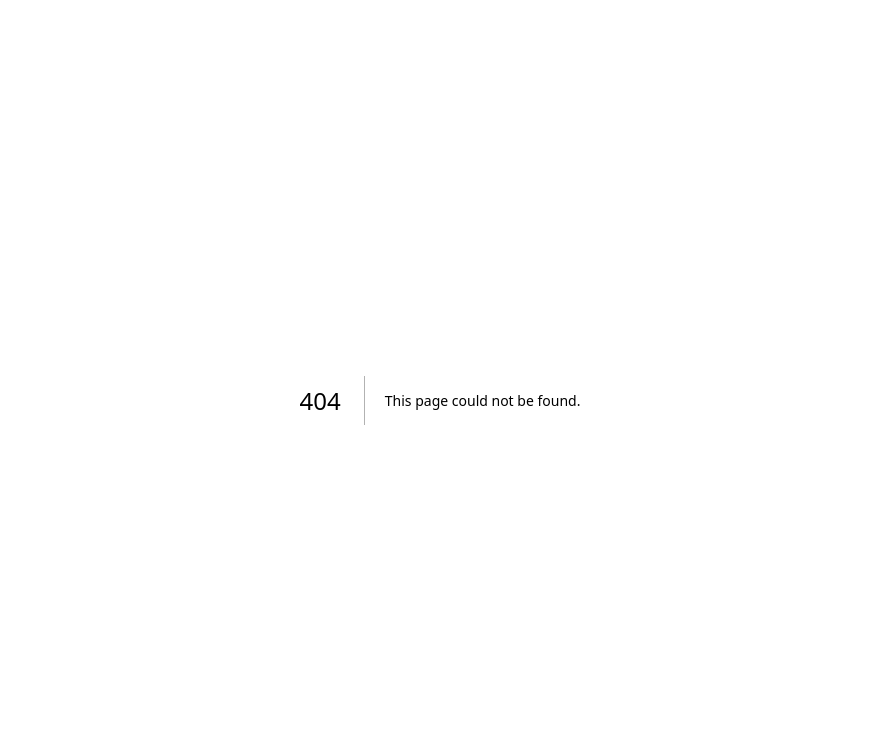
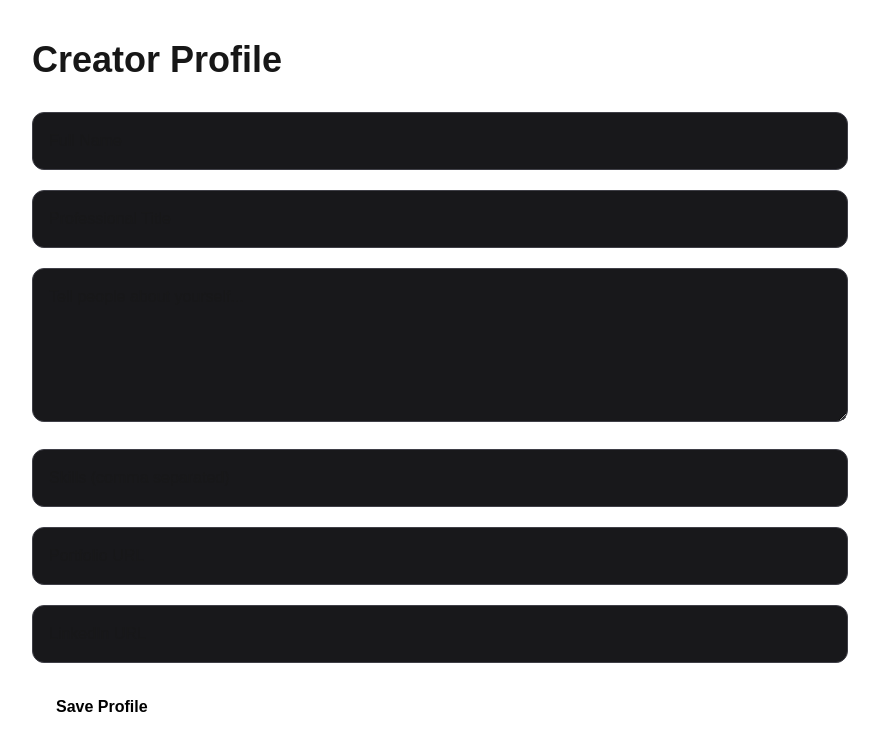
Before and after one commit to dvrajguru-lang/hireflow-ai, a Next.js app: page /profile in a window 1280 px wide. Before the commit this address had no page. Shown: the top 750 px of the page, without its empty margins (200-1079 px from the left). Built offline with nearby package versions, Linux system fonts and the light colour scheme.

Commit message:
Add profile page

```diff
--- /dev/null
+++ b/app/profile/page.tsx
@@ -0,0 +1,93 @@
+"use client";
+
+import { useState } from "react";
+
+export default function ProfilePage() {
+  const [form, setForm] = useState({
+    full_name: "",
+    title: "",
+    bio: "",
+    skills: "",
+    portfolio_link: "",
+    linkedin_link: "",
+  });
+
+  function handleChange(
+    e: React.ChangeEvent<HTMLInputElement | HTMLTextAreaElement>
+  ) {
+    setForm({
+      ...form,
+      [e.target.name]: e.target.value,
+    });
+  }
+
+  async function handleSave() {
+    alert("Profile save coming next step 🚀");
+  }
+
+  return (
+    <div className="p-10 max-w-4xl mx-auto">
+      <h1 className="text-4xl font-bold mb-8">
+        Creator Profile
+      </h1>
+
+      <div className="space-y-5">
+        <input
+          name="full_name"
+          placeholder="Full Name"
+          value={form.full_name}
+          onChange={handleChange}
+          className="w-full p-4 rounded-xl bg-zinc-900 border border-zinc-700"
+        />
+
+        <input
+          name="title"
+          placeholder="Professional Title"
+          value={form.title}
+          onChange={handleChange}
+          className="w-full p-4 rounded-xl bg-zinc-900 border border-zinc-700"
+        />
+
+        <textarea
+          name="bio"
+          placeholder="Tell people about yourself..."
+          value={form.bio}
+          onChange={handleChange}
+          rows={5}
+          className="w-full p-4 rounded-xl bg-zinc-900 border border-zinc-700"
+        />
+
+        <input
+          name="skills"
+          placeholder="Skills (comma separated)"
+          value={form.skills}
+          onChange={handleChange}
+          className="w-full p-4 rounded-xl bg-zinc-900 border border-zinc-700"
+        />
+
+        <input
+          name="portfolio_link"
+          placeholder="Portfolio URL"
+          value={form.portfolio_link}
+          onChange={handleChange}
+          className="w-full p-4 rounded-xl bg-zinc-900 border border-zinc-700"
+        />
+
+        <input
+          name="linkedin_link"
+          placeholder="LinkedIn URL"
+          value={form.linkedin_link}
+          onChange={handleChange}
+          className="w-full p-4 rounded-xl bg-zinc-900 border border-zinc-700"
+        />
+
+        <button
+          onClick={handleSave}
+          className="px-6 py-3 rounded-xl bg-white text-black font-semibold"
+        >
+          Save Profile
+        </button>
+      </div>
+    </div>
+  );
+}
--- a/components/Sidebar.tsx
+++ b/components/Sidebar.tsx
@@ -34,6 +34,14 @@ export default function Sidebar() {
           >
             <LayoutDashboard size={20} />
             Dashboard
+          </Link>
+
+          <Link
+            href="/profile"
+            className="flex items-center gap-3 p-4 rounded-2xl hover:bg-white/5 transition-all"
+          >
+            <FileText size={20} />
+            Profile
           </Link>
 
           <Link
```
